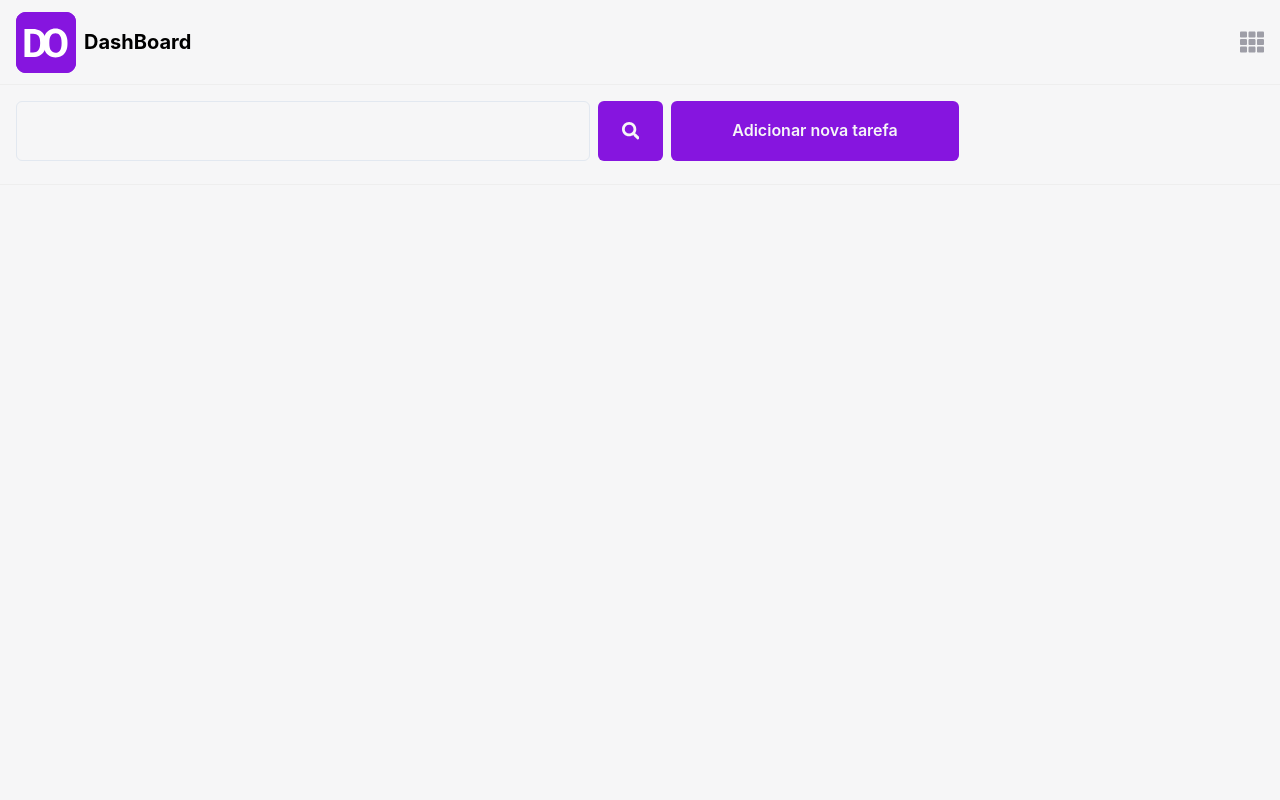
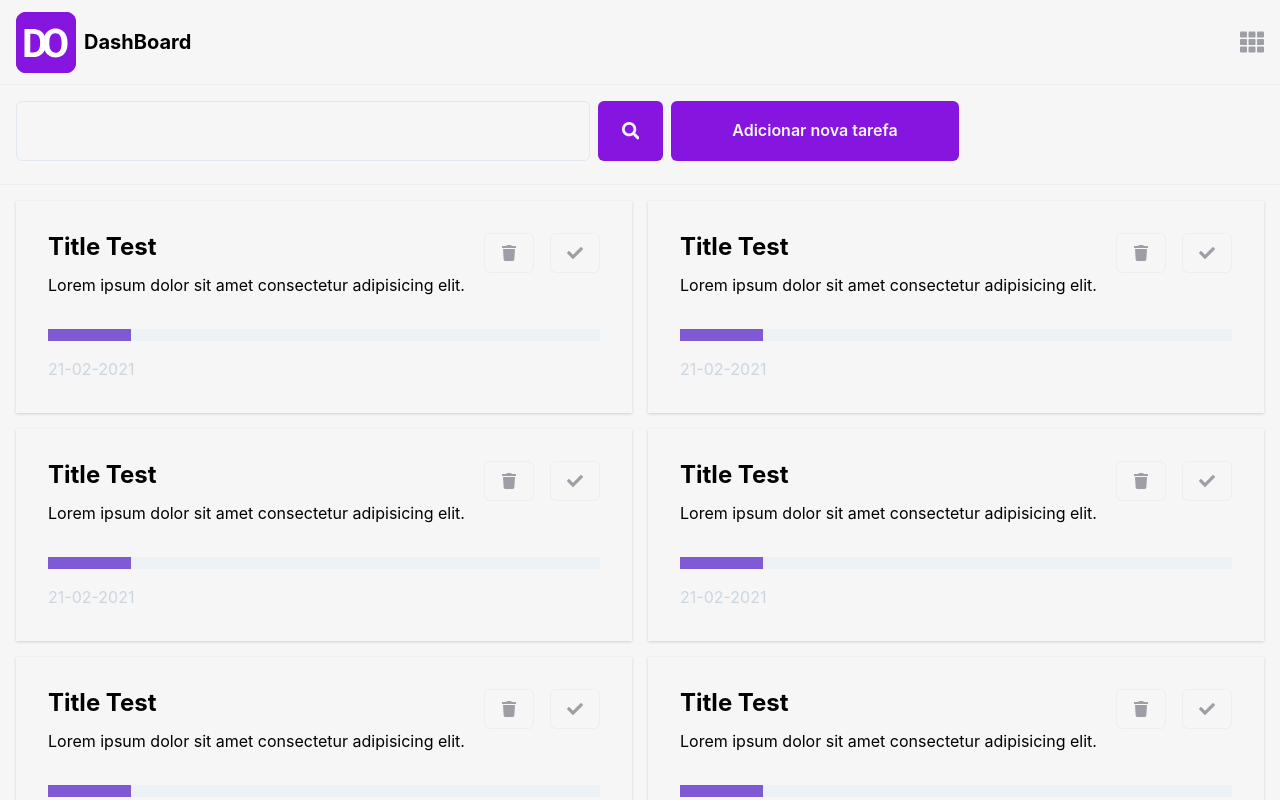
Before and after one commit to TommiL90/toDoApp, a React (Vite) app: page /home in a window 1280 px wide. Shown: the top 800 px of the page. Built offline with nearby package versions, Linux system fonts and the light colour scheme.

Commit message:
feat create card

```diff
--- a/src/components/Card/index.tsx
+++ b/src/components/Card/index.tsx
@@ -0,0 +1,63 @@
+import { Box, Button, Flex, Heading, HStack, Progress, Text, VStack } from '@chakra-ui/react';
+import { FaCheck, FaTrash } from 'react-icons/fa';
+import { theme } from '../../styles/theme';
+
+function Card() {
+  return (
+    <Box
+      cursor='pointer'
+      _hover={{
+        transform: 'translateY(-7px)',
+        borderColor: theme.colors.gray200,
+      }}
+      transition='border 0.2s. ease 0.1s. transform 0.2s'
+      boxShadow='base'
+      p='8'
+      w={['330px', 'auto']}
+
+    >
+        <Flex
+            justify='space-between'
+        >
+        <Heading
+            as='h3'
+            fontSize='h3'
+        >
+            Title Test
+        </Heading>
+        <HStack spacing='4'>
+           <Button
+                border='1px'
+                borderColor='gray200'
+                bgColor='gray100'
+           >
+                <FaTrash fontSize='1rem' color={theme.colors.gray300}/>
+            </Button>
+            <Button
+                border='1px'
+                borderColor='gray200'
+                bgColor='gray100'
+           >
+                <FaCheck fontSize='1rem' color={theme.colors.gray300}/>
+            </Button>
+        </HStack>
+        </Flex>
+        <Flex
+            flexDirection='column'
+            gap='1rem'
+        >
+            <Text>
+                Lorem ipsum dolor sit amet consectetur adipisicing elit.
+            </Text>
+            <Progress colorScheme='purple' mt='1rem' value={15} />
+            <Text
+                color='gray.300'
+            >
+                21-02-2021
+            </Text>
+        </Flex>
+    </Box>
+  );
+}
+
+export default Card;
--- a/src/components/SearchBox/index.tsx
+++ b/src/components/SearchBox/index.tsx
@@ -37,8 +37,7 @@ const SearchBox = () => {
         <FaSearch fontSize='1.1rem' color={theme.colors.gray100} />
       </Button>
       <Button
-        width='100%'
-        maxW='288px'
+        width={['100%', '100%', '288px', '288px']}
         h='60px'
         color='gray100'
         bgColor='secondary'
--- a/src/pages/Dashboard/index.tsx
+++ b/src/pages/Dashboard/index.tsx
@@ -1,4 +1,5 @@
-import { Box } from '@chakra-ui/react';
+import { Box, Grid } from '@chakra-ui/react';
+import Card from '../../components/Card';
 import Header from '../../components/Header';
 import SearchBox from '../../components/SearchBox';
 
@@ -7,6 +8,18 @@ const Dashboard = () => {
     <Box>
       <Header />
       <SearchBox/>
+      <Grid
+        w='100%'
+        maxW={1280}
+        marginX='auto'
+        templateColumns='repeat(auto-fill, minmax(420px, 1fr))'
+        gap='1rem'
+        p='4'
+      >
+        {
+          [1,2,3,4,5,6,7,8].map((n) => (<Card key={n}/>))
+        }
+      </Grid>
     </Box>
   );
 };
```
